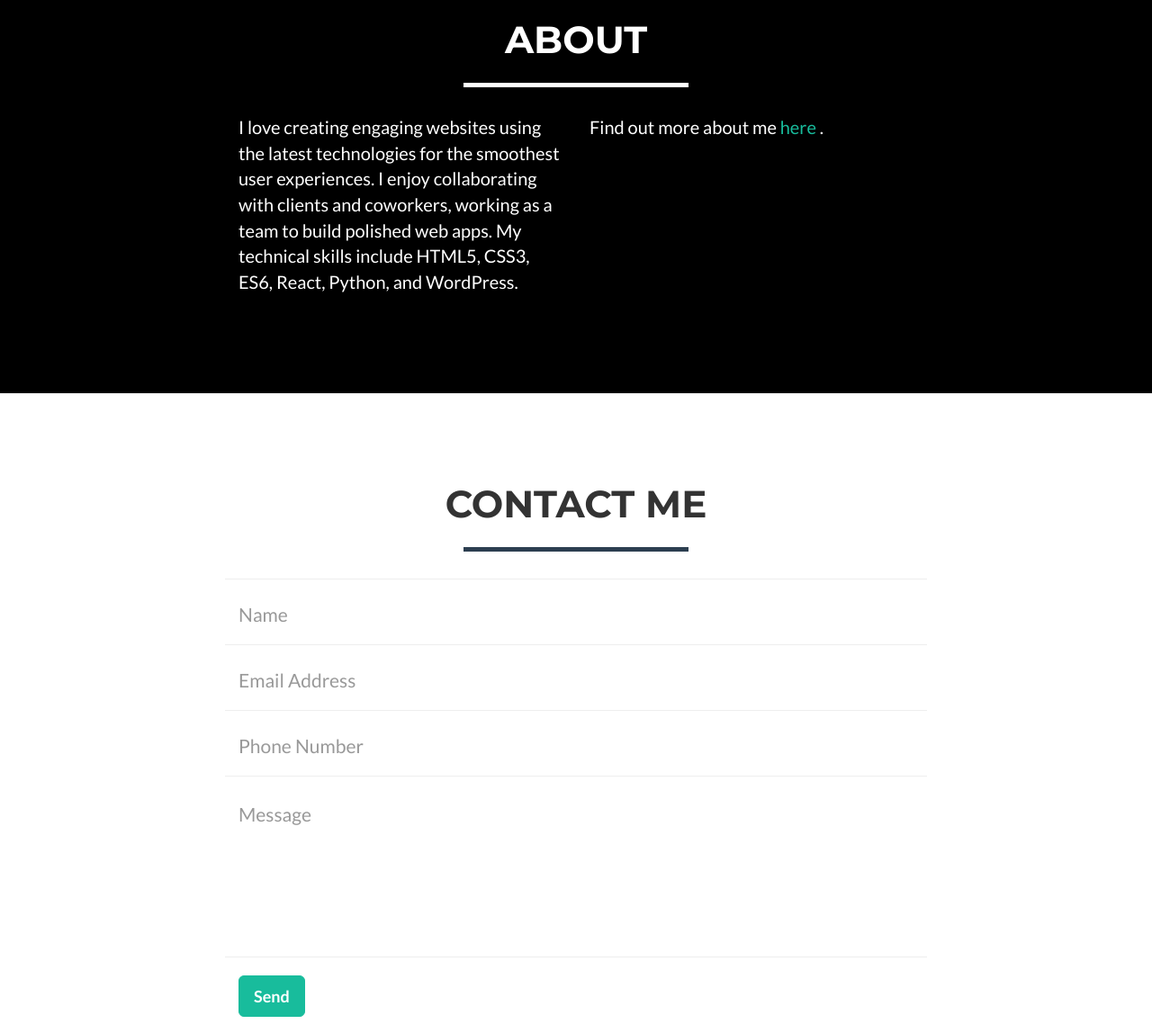
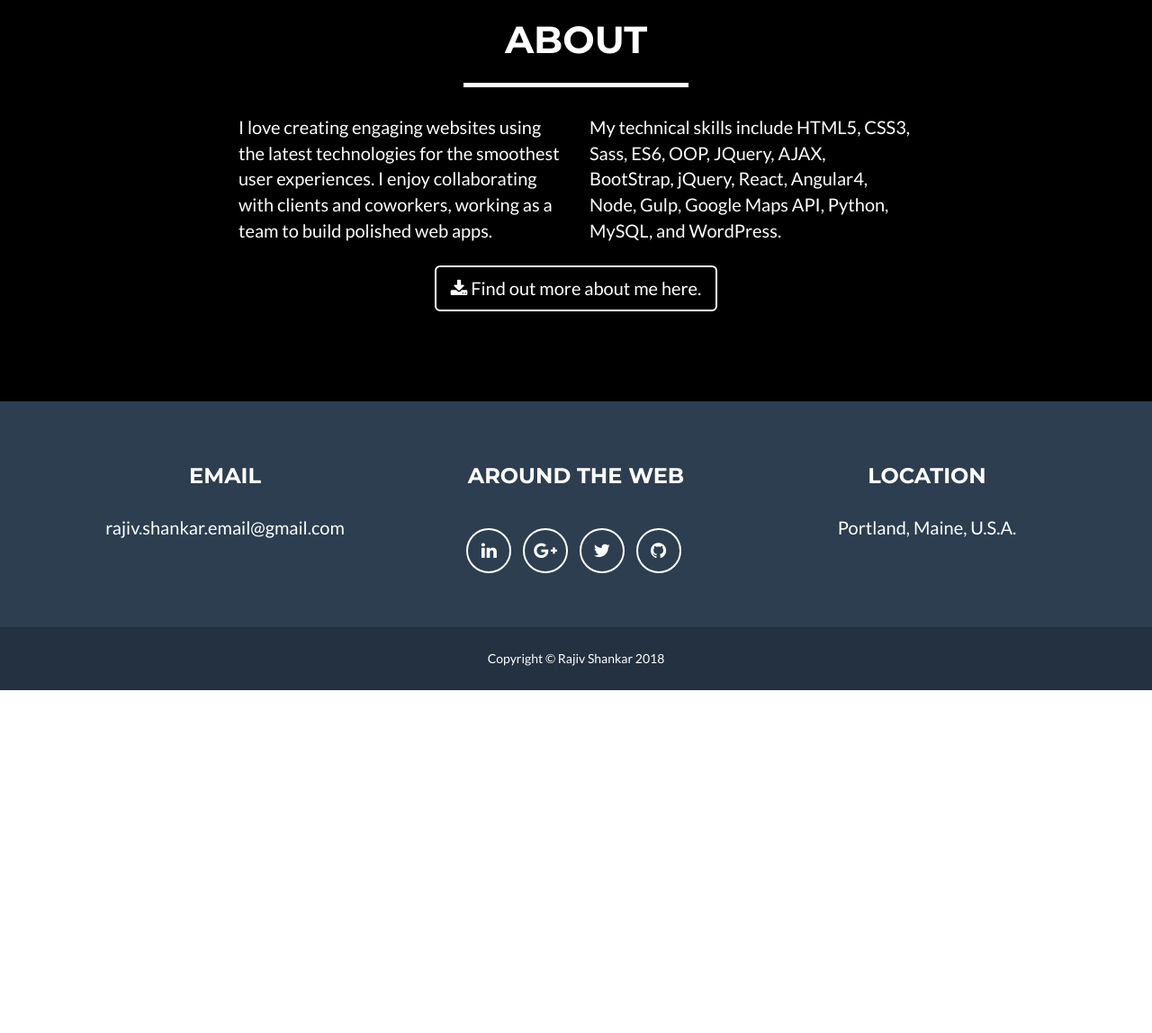
Before and after one commit to rajiv-shankar/rajiv-shankar.github.io, a website: page index.html in a window 1280 px wide. Shown: the part 2100-3248 px from the top of the page at 90% size. After the commit the page ends 2867 px from the top, so only its background shows below. Drawn offline with nearby package versions, Linux system fonts and the light colour scheme.

Commit message:
remove Contact section - not working

```diff
--- a/index.html
+++ b/index.html
@@ -61,7 +61,7 @@
                         <a href="#about">About</a>
                     </li>
                     <li class="page-scroll">
-                        <a href="#contact">Contact</a>
+                        <a href="#contact2">Contact</a>  <!-- after 'CONTACT' section works, replace "#contact2" with "#contact" -->
                     </li>
                 </ul>
             </div>
@@ -226,80 +226,26 @@
             <div class="row">
                 <div class="col-lg-4 col-lg-offset-2">
                     <p>I love creating engaging websites using the latest technologies for the smoothest user experiences. I enjoy
-                    collaborating with clients and coworkers, working as a team to build polished web apps. My technical skills include HTML5, CSS3, ES6, React, Python, and WordPress. </p>
+                    collaborating with clients and coworkers, working as a team to build polished web apps. </p>
                 </div>
                 <div class="col-lg-4">
-                    <p>Find out more about me
-                    <a href="https://www.linkedin.com/in/shankarrajiv/" target="_blank">
-                        here
-                    </a>.</p>
+                    <p>My technical skills include HTML5, CSS3, Sass, ES6, OOP, JQuery, AJAX, BootStrap, jQuery, React, Angular4, Node, Gulp, Google Maps API, Python, MySQL, and WordPress.</p>
                 </div>
-<!--                 <div class="col-lg-8 col-lg-offset-2 text-center">
-                    <a href="#" class="btn btn-lg btn-outline">
-                        <i class="fa fa-download"></i> Download Theme
+                <div class="col-lg-8 col-lg-offset-2 text-center">
+                    <a href="https://www.linkedin.com/in/shankarrajiv/" class="btn btn-lg btn-outline">
+                        <i class="fa fa-download"></i> Find out more about me here.</a>
                     </a>
-                </div>
- -->            </div>
-        </div>
-    </section>
-
-    <!-- ------------------------- CONTACT SECTION ------------------------- -->
-    <section id="contact">
-        <div class="container">
-            <div class="row">
-                <div class="col-lg-12 text-center">
-                    <h2>Contact Me</h2>
-                    <hr class="star-primary">
-                </div>
-            </div>
-            <div class="row">
-                <div class="col-lg-8 col-lg-offset-2">
-                    <!-- To configure the contact form email address, go to mail/contact_me.php and update the email address in the PHP file on line 19. -->
-                    <!-- The form should work on most web servers, but if the form is not working you may need to configure your web server differently. -->
-                    <form name="sentMessage" id="contactForm" novalidate>
-                        <div class="row control-group">
-                            <div class="form-group col-xs-12 floating-label-form-group controls">
-                                <label>Name</label>
-                                <input type="text" class="form-control" placeholder="Name" id="name" required data-validation-required-message="Please enter your name.">
-                                <p class="help-block text-danger"></p>
-                            </div>
-                        </div>
-                        <div class="row control-group">
-                            <div class="form-group col-xs-12 floating-label-form-group controls">
-                                <label>Email Address</label>
-                                <input type="email" class="form-control" placeholder="Email Address" id="email" required data-validation-required-message="Please enter your email address.">
-                                <p class="help-block text-danger"></p>
-                            </div>
-                        </div>
-                        <div class="row control-group">
-                            <div class="form-group col-xs-12 floating-label-form-group controls">
-                                <label>Phone Number</label>
-                                <input type="tel" class="form-control" placeholder="Phone Number" id="phone" required data-validation-required-message="Please enter your phone number.">
-                                <p class="help-block text-danger"></p>
-                            </div>
-                        </div>
-                        <div class="row control-group">
-                            <div class="form-group col-xs-12 floating-label-form-group controls">
-                                <label>Message</label>
-                                <textarea rows="5" class="form-control" placeholder="Message" id="message" required data-validation-required-message="Please enter a message."></textarea>
-                                <p class="help-block text-danger"></p>
-                            </div>
-                        </div>
-                        <br>
-                        <div id="success"></div>
-                        <div class="row">
-                            <div class="form-group col-xs-12">
-                                <button type="submit" class="btn btn-success btn-lg">Send</button>
-                            </div>
-                        </div>
-                    </form>
                 </div>
             </div>
         </div>
     </section>
 
+    <!-- ------------------------- CONTACT SECTION ------------------------- -->
+
+    <!-- MAIL SERVER NOT WORKING.  SECTION REMOVED & COPIED INTO 'contact.html' FOR FUTURE USE. -->
+
     <!-- ------------------------- FOOTER ------------------------- -->
-    <footer class="text-center">
+    <footer class="text-center" id="contact2">
         <div class="footer-above">
             <div class="container">
                 <div class="row">
```
Also changed, not shown: contact.html (added, +54 -0 lines), 1 other file.
